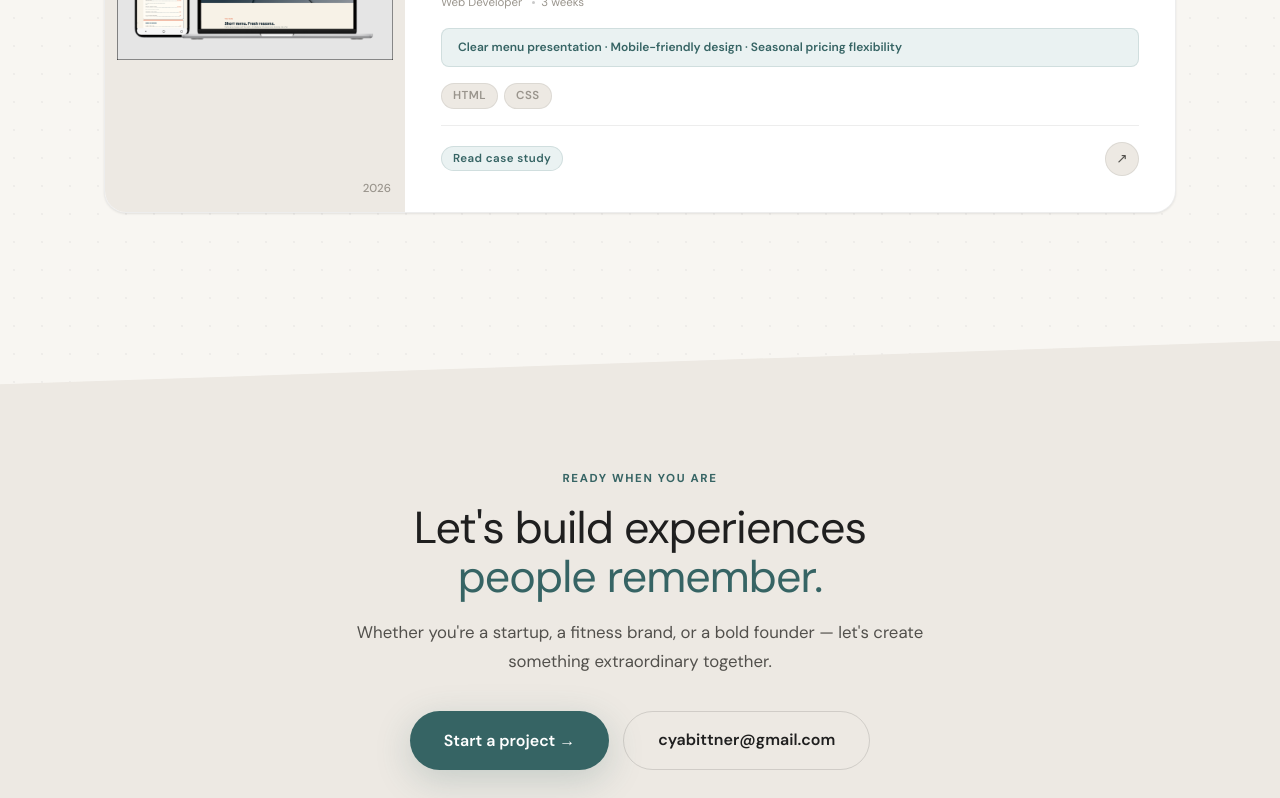
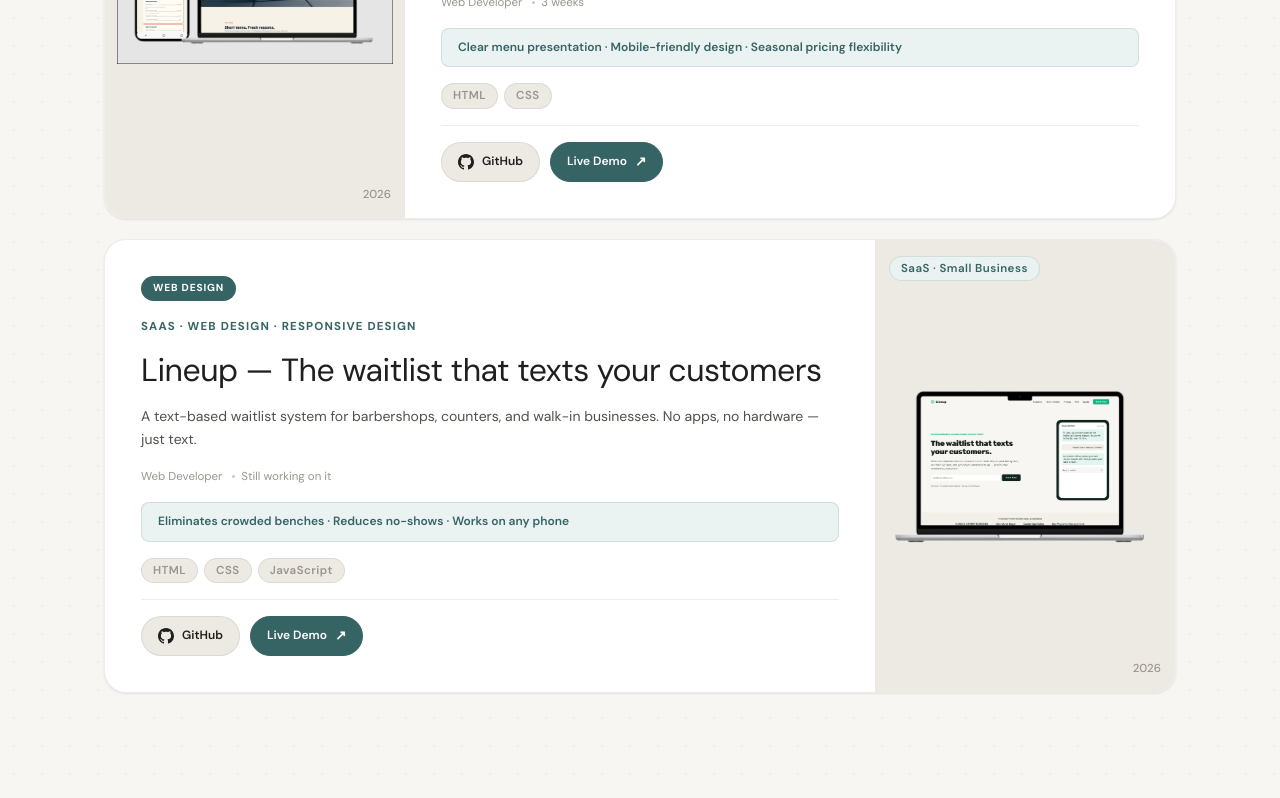
Before and after one commit to ClauYA/cya-portfolio, a React (Vite) app in the folder client/: page / in a window 1280 px wide. Shown: the part 1760-2558 px from the top of the page. Built offline with nearby package versions, Linux system fonts and the light colour scheme.

Commit message:
update lineup project

```diff
--- a/client/src/components/blocks/ProjectCard.jsx
+++ b/client/src/components/blocks/ProjectCard.jsx
@@ -6,6 +6,9 @@ export default function ProjectCard({ project, layout = 'normal', onOpen, delay
   const [hov, setHov] = useState(false);
   const isAlt  = layout === 'alt';
   const isFeat = layout === 'featured';
+
+  // Detectar si es un proyecto de Web Design con links externos
+  const hasExternalLinks = project.githubUrl || project.liveUrl;
 
   const thumb = (
     <div style={{
@@ -53,20 +56,90 @@ export default function ProjectCard({ project, layout = 'normal', onOpen, delay
       <div style={{ display: 'flex', flexWrap: 'wrap', gap: 6 }}>
         {project.tools.map(t => <Tag key={t}>{t}</Tag>)}
       </div>
-      <div style={{ display: 'flex', alignItems: 'center', justifyContent: 'space-between', paddingTop: 16, borderTop: '1px solid var(--border)', marginTop: 'auto' }}>
-        <Tag variant="accent">Read case study</Tag>
-        <div style={{ width: 34, height: 34, borderRadius: '50%', background: hov ? 'var(--accent)' : 'var(--bg-inset)', border: `1px solid ${hov ? 'var(--accent)' : 'var(--border)'}`, color: hov ? '#fff' : 'var(--ink-2)', display: 'flex', alignItems: 'center', justifyContent: 'center', fontSize: '0.85rem', transition: 'all .22s' }}>↗</div>
+
+      {/* Footer: Botones dinámicos según el tipo de proyecto */}
+      <div style={{ display: 'flex', alignItems: 'center', justifyContent: 'space-between', paddingTop: 16, borderTop: '1px solid var(--border)', marginTop: 'auto', gap: 12, flexWrap: 'wrap' }}>
+        {hasExternalLinks ? (
+          // Web Design projects: GitHub + Live Demo
+          <div style={{ display: 'flex', gap: 10, flexWrap: 'wrap' }}>
+            {project.githubUrl && (
+              <a
+                href={project.githubUrl}
+                target="_blank"
+                rel="noopener noreferrer"
+                onClick={(e) => e.stopPropagation()}
+                style={{
+                  display: 'inline-flex',
+                  alignItems: 'center',
+                  gap: 8,
+                  padding: '8px 16px',
+                  borderRadius: 42,
+                  background: 'var(--bg-inset)',
+                  border: '1px solid var(--border)',
+                  fontSize: '0.75rem',
+                  fontWeight: 600,
+                  color: 'var(--ink)',
+                  textDecoration: 'none',
+                  transition: 'all .2s'
+                }}
+                onMouseEnter={e => { e.currentTarget.style.borderColor = 'var(--accent)'; e.currentTarget.style.color = 'var(--accent)'; }}
+                onMouseLeave={e => { e.currentTarget.style.borderColor = 'var(--border)'; e.currentTarget.style.color = 'var(--ink)'; }}
+              >
+                <svg width="16" height="16" viewBox="0 0 24 24" fill="currentColor">
+                  <path d="M12 0c-6.626 0-12 5.373-12 12 0 5.302 3.438 9.8 8.207 11.387.599.111.793-.261.793-.577v-2.234c-3.338.726-4.033-1.416-4.033-1.416-.546-1.387-1.333-1.756-1.333-1.756-1.089-.745.083-.729.083-.729 1.205.084 1.839 1.237 1.839 1.237 1.07 1.834 2.807 1.304 3.492.997.107-.775.418-1.305.762-1.604-2.665-.305-5.467-1.334-5.467-5.931 0-1.311.469-2.381 1.236-3.221-.124-.303-.535-1.524.117-3.176 0 0 1.008-.322 3.301 1.23.957-.266 1.983-.399 3.003-.404 1.02.005 2.047.138 3.006.404 2.291-1.552 3.297-1.23 3.297-1.23.653 1.653.242 2.874.118 3.176.77.84 1.235 1.911 1.235 3.221 0 4.609-2.807 5.624-5.479 5.921.43.372.823 1.102.823 2.222v3.293c0 .319.192.694.801.576 4.765-1.589 8.199-6.086 8.199-11.386 0-6.627-5.373-12-12-12z"/>
+                </svg>
+                GitHub
+              </a>
+            )}
+            {project.liveUrl && (
+              <a
+                href={project.liveUrl}
+                target="_blank"
+                rel="noopener noreferrer"
+                onClick={(e) => e.stopPropagation()}
+                style={{
+                  display: 'inline-flex',
+                  alignItems: 'center',
+                  gap: 8,
+                  padding: '8px 16px',
+                  borderRadius: 42,
+                  background: 'var(--accent)',
+                  border: '1px solid var(--accent)',
+                  fontSize: '0.75rem',
+                  fontWeight: 600,
+                  color: '#fff',
+                  textDecoration: 'none',
+                  transition: 'all .2s'
+                }}
+                onMouseEnter={e => { e.currentTarget.style.opacity = '0.9'; }}
+                onMouseLeave={e => { e.currentTarget.style.opacity = '1'; }}
+              >
+                Live Demo
+                <span style={{ fontSize: '0.85rem' }}>↗</span>
+              </a>
+            )}
+          </div>
+        ) : (
+          // UI Design projects: Read case study
+          <>
+            <Tag variant="accent">Read case study</Tag>
+            <div style={{ width: 34, height: 34, borderRadius: '50%', background: hov ? 'var(--accent)' : 'var(--bg-inset)', border: `1px solid ${hov ? 'var(--accent)' : 'var(--border)'}`, color: hov ? '#fff' : 'var(--ink-2)', display: 'flex', alignItems: 'center', justifyContent: 'center', fontSize: '0.85rem', transition: 'all .22s' }}>↗</div>
+          </>
+        )}
       </div>
     </div>
   );
 
   return (
     <Reveal delay={delay}>
-      <div onClick={onOpen} onMouseEnter={() => setHov(true)} onMouseLeave={() => setHov(false)}
+      <div
+        onClick={hasExternalLinks ? undefined : onOpen}
+        onMouseEnter={() => setHov(true)}
+        onMouseLeave={() => setHov(false)}
         style={{
           display: 'flex', flexDirection: isFeat ? 'column' : 'row',
           background: 'var(--bg-card)', border: `1px solid ${hov ? 'var(--border-m)' : 'var(--border)'}`,
-          borderRadius: 22, overflow: 'hidden', cursor: 'pointer',
+          borderRadius: 22, overflow: 'hidden', cursor: hasExternalLinks ? 'default' : 'pointer',
           transform: hov ? 'translateY(-5px)' : 'none',
           boxShadow: hov ? 'var(--sh-xl)' : 'var(--sh-sm)',
           transition: 'all .3s cubic-bezier(0,0,0.2,1)', flexWrap: 'wrap',
--- a/client/src/data/projects.js
+++ b/client/src/data/projects.js
@@ -34,5 +34,28 @@ export const PROJECTS = [
   tools: [ 'HTML', 'CSS'],
   impact: 'Clear menu presentation · Mobile-friendly design · Seasonal pricing flexibility',
   featured: false,
+  githubUrl: 'https://github.com/ClauYA/mainlobster',
+  liveUrl: 'https://clauya.github.io/mainlobster/'
+},
+{
+  id: 'lineup',
+  num: '03',
+  badge: 'Web Design',
+  image: '/line-up-homescreen.png',
+  tag: 'SaaS · Small Business',
+  tagStyle: 'accent',
+  year: '2026',
+  cat: 'SaaS · Web Design · Responsive Design',
+  title: 'Lineup — The waitlist that texts your customers',
+  summary: 'A text-based waitlist system for barbershops, counters, and walk-in businesses. No apps, no hardware — just text.',
+  problem: 'Shops struggle with crowded waiting areas and inefficient queue management. Customers hate waiting without knowing their spot, and businesses lose revenue from no-shows and walk-outs.',
+  role: 'Web Developer',
+  duration: 'Still working on it',
+  tools: ['HTML', 'CSS', 'JavaScript'],
+  impact: 'Eliminates crowded benches · Reduces no-shows · Works on any phone',
+  featured: false,
+  githubUrl: 'https://github.com/ClauYA/Line-Up',
+  liveUrl: ' https://clauya.github.io/Line-Up/'
 }
+
 ];
--- a/client/src/pages/case-studies/MiningCaseStudy.jsx
+++ b/client/src/pages/case-studies/MiningCaseStudy.jsx
@@ -195,7 +195,7 @@ export default function MiningCaseStudy() {
             ← Back to projects
           </button>
 
-          <div className="anim-fadeup"><Eyebrow>Case study · 02</Eyebrow></div>
+          <div className="anim-fadeup"><Eyebrow>Case study · 01</Eyebrow></div>
           <h1 className="anim-fadeup d100" style={{ fontFamily: 'var(--font-serif)', fontSize: 'clamp(1.6rem,4vw,2.8rem)', fontWeight: 400, lineHeight: 1.05, letterSpacing: '-.03em', marginTop: 16 }}>
             Digital Transformation in Oruro's Mining Sector — <em style={{ color: 'var(--accent)', fontStyle: 'normal' }}>AMSIX &amp; Department of Mining</em>
           </h1>
```
Also changed, not shown: client/public/line-up-homescreen.png (added).
